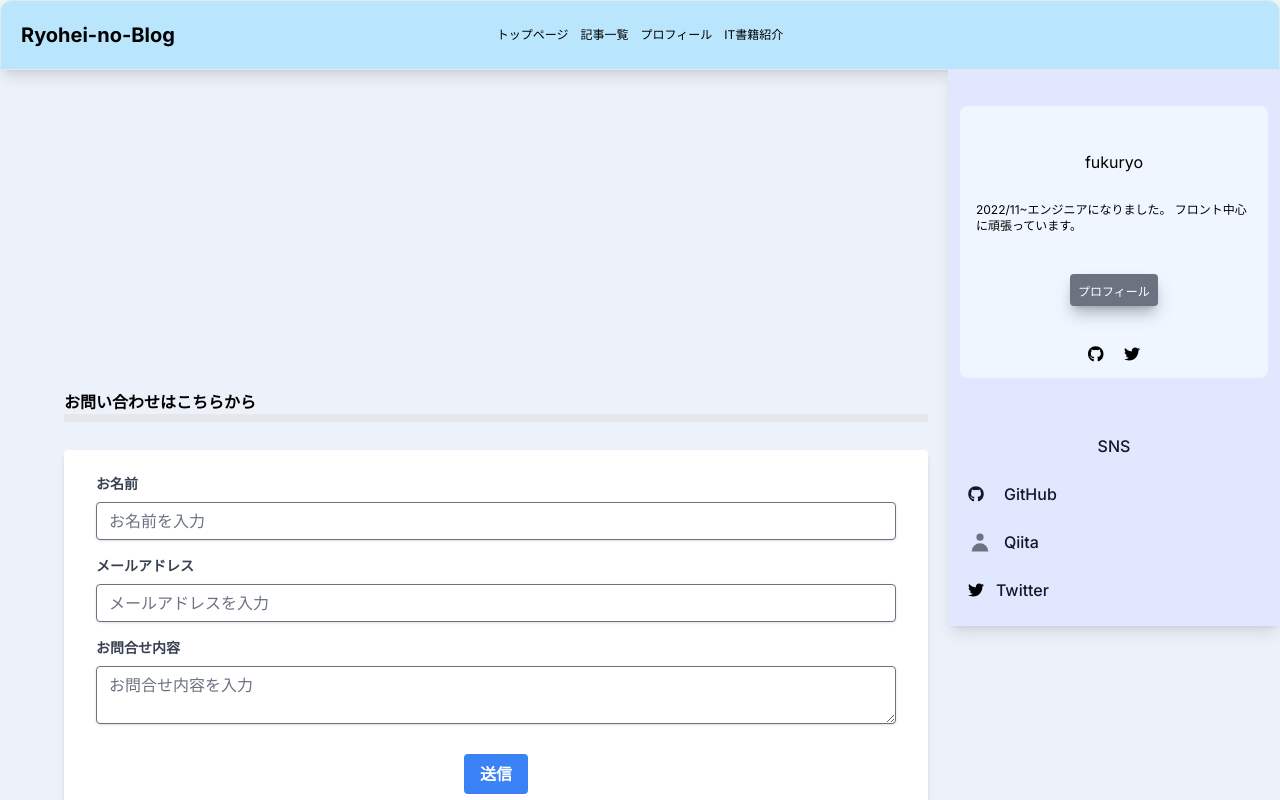
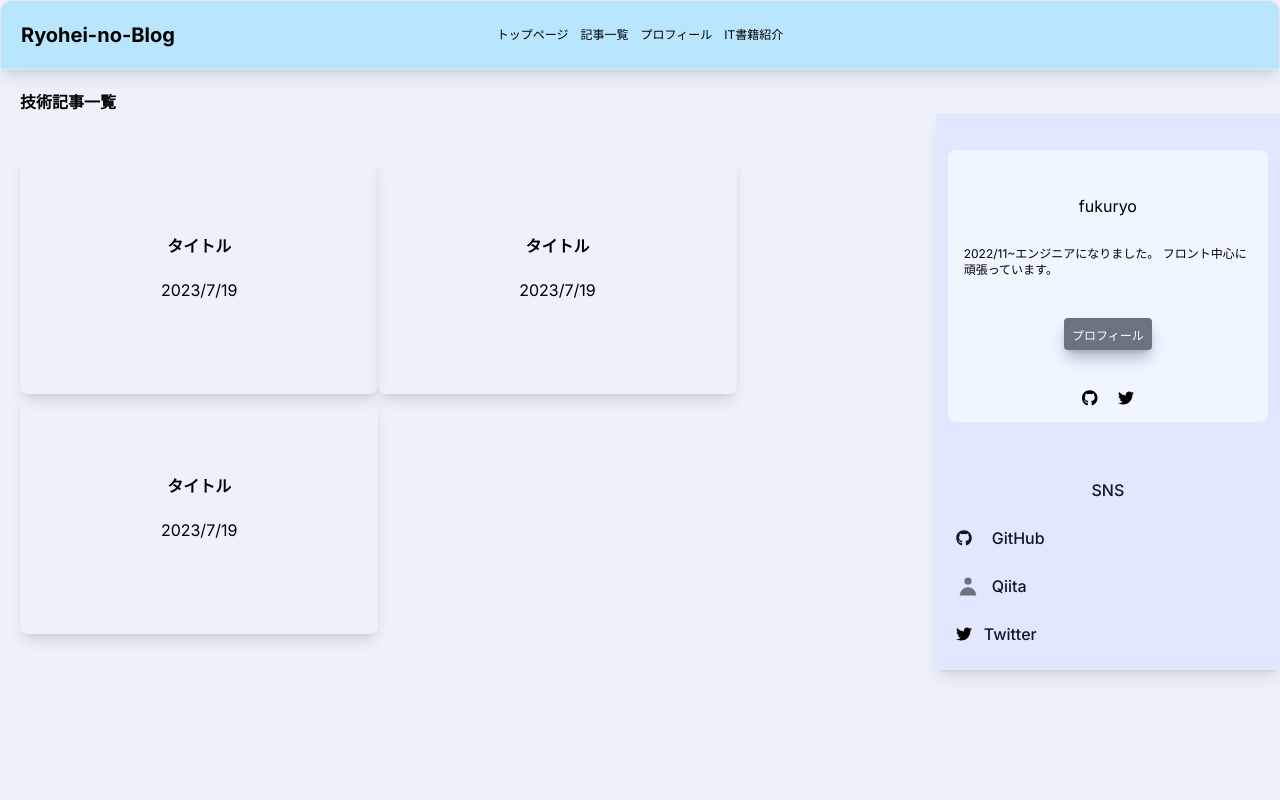
Before and after one commit to hukuryo/Blog-Practice, a Next.js app in the folder next-blog/: page /articleList in a window 1280 px wide. Shown: the top 800 px of the page. Built offline with nearby package versions, Linux system fonts and the light colour scheme.

Commit message:
ページタイトルをprops化しました

```diff
--- a/next-blog/app/articleList/page.tsx
+++ b/next-blog/app/articleList/page.tsx
@@ -3,17 +3,30 @@
 import { Header } from "../components/Header";
 import { SideBar } from "../components/SideBar"
 import { FooterForm } from "../components/FooterForm";
+import { PageTitle } from "../components/PageTitle";
 
 export default function articleList() {
     return (
         <>
-            <Header/>
+            <Header />
             <main className="md:container md:mx-auto">
+                <PageTitle title={"技術記事一覧"}/>
                 <div className="flex flex-row-reverse">
                     <SideBar/>
-                    <div className="mt-16 ml-16 w-full rounded-md">
-
-                    <FooterForm />
+                    <div className="flex flex-wrap mt-10 ml-5 w-full rounded-md">
+                        <div className="pt-10 h-60 w-11/12 sm:w-2/5 text-center rounded-lg shadow-lg">
+                        <div className="font-bold mt-10">タイトル</div>
+                        <div className="mt-5">2023/7/19</div>
+                        </div>
+                        <div className="pt-10 h-60 w-11/12 sm:w-2/5 text-center rounded-lg shadow-lg">
+                        <div className="font-bold mt-10">タイトル</div>
+                        <div className="mt-5">2023/7/19</div>
+                        </div>
+                        <div className="pt-10 h-60 w-11/12 sm:w-2/5 text-center rounded-lg shadow-lg">
+                        <div className="font-bold mt-10">タイトル</div>
+                        <div className="mt-5">2023/7/19</div>
+                        </div>
+                        <FooterForm />
                     </div>
                 </div>
             </main>
--- /dev/null
+++ b/next-blog/app/components/PageTitle.tsx
@@ -0,0 +1,15 @@
+import { FontAwesomeIcon } from '@fortawesome/react-fontawesome';
+import { faGithub, faTwitter } from '@fortawesome/free-brands-svg-icons';
+
+type title = {
+    title: string
+}
+
+export function PageTitle(props: title) {
+    const {title} = props;
+    return (
+        <>
+            <h1 className="ml-5 mt-5 font-bold">{title}</h1>
+        </>
+    );
+}
--- a/next-blog/app/page.tsx
+++ b/next-blog/app/page.tsx
@@ -2,12 +2,15 @@
 import { Header } from "./components/Header";
 import { SideBar } from "./components/SideBar";
 import { FooterForm } from "./components/FooterForm";
+import { PageTitle } from "./components/PageTitle";
+
 
 export default function Home() {
   return (
     <>
       <Header />
       <main className="md:container md:mx-auto">
+          <PageTitle title={"オススメの記事一覧"}/>
           <div className="flex flex-row-reverse">
               <SideBar/>
               <div className="flex flex-wrap mt-10 ml-5 w-full rounded-md">
```
